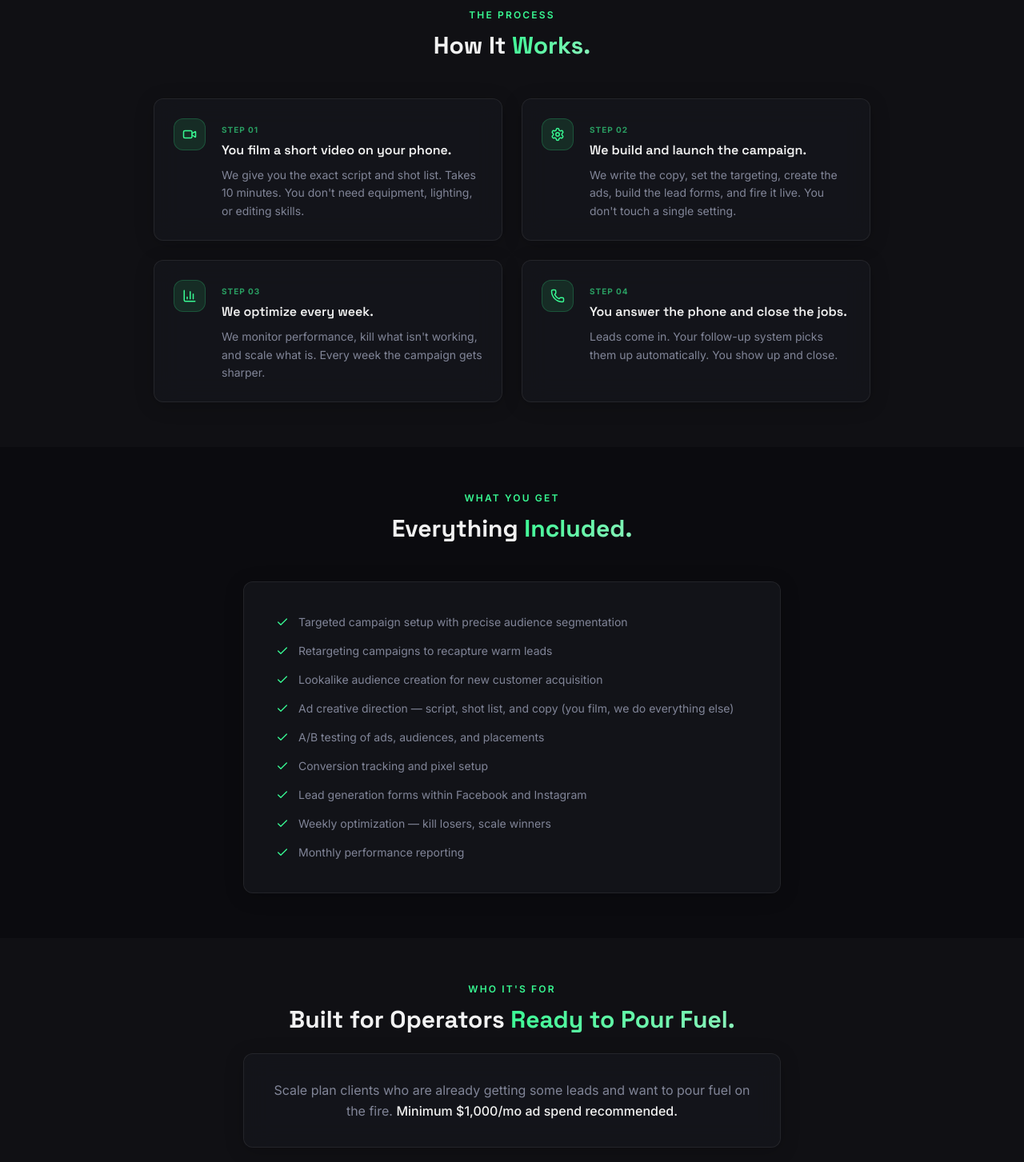
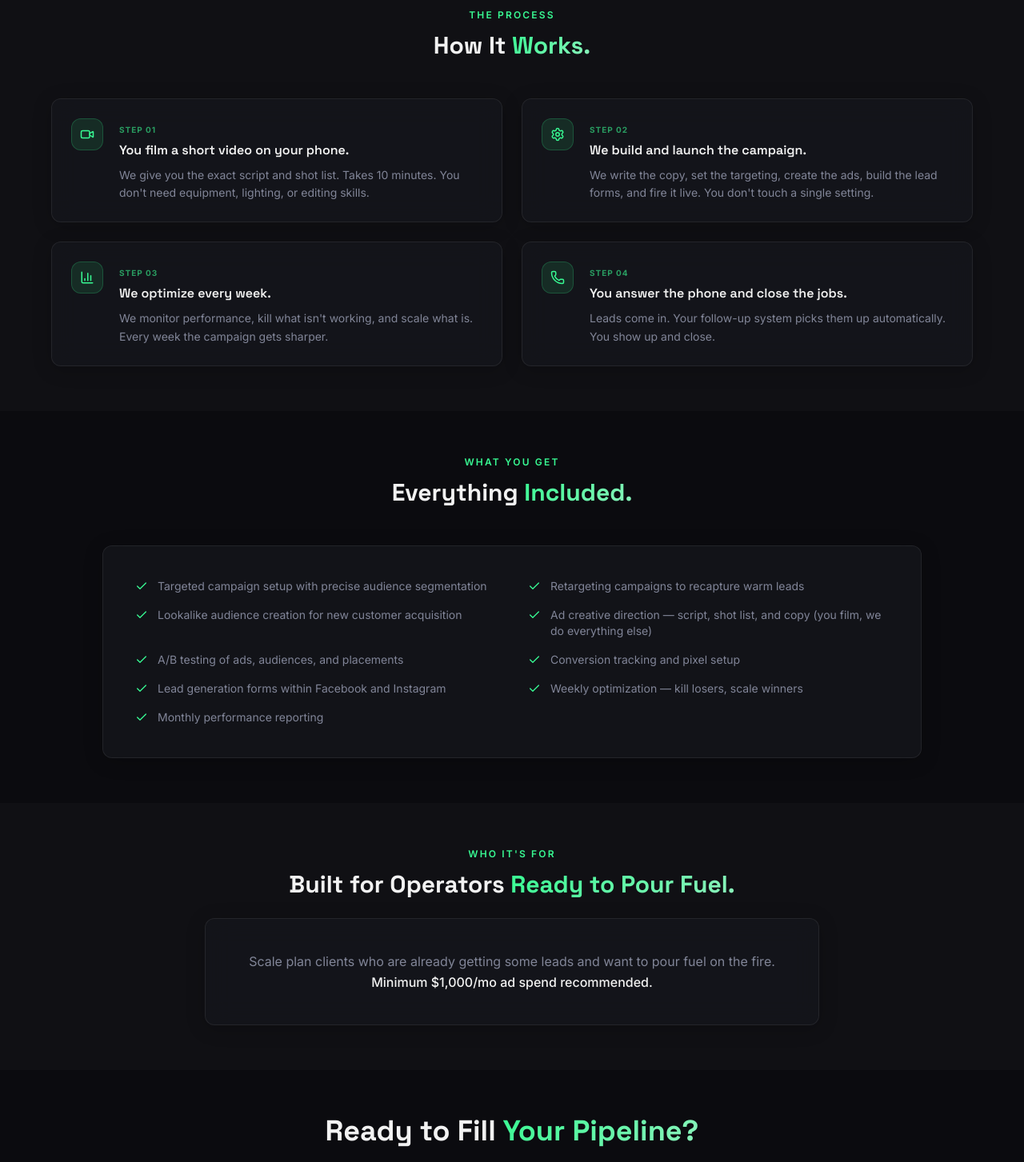
Before and after one commit to jcdammert/scale-mint, a Next.js app: page /meta-ads in a window 1280 px wide. Shown: the part 680-2133 px from the top of the page at 80% size. Built offline with nearby package versions, Linux system fonts and the light colour scheme.

Commit message:
Widen meta-ads and SEO pages to match AI Employee page width

```diff
--- a/src/app/meta-ads/page.tsx
+++ b/src/app/meta-ads/page.tsx
@@ -131,7 +131,7 @@ export default function MetaAdsPage() {
             </h2>
           </motion.div>
 
-          <div className="mx-auto max-w-4xl grid gap-6 md:grid-cols-2">
+          <div className="mx-auto max-w-6xl grid gap-6 md:grid-cols-2">
             {steps.map((s, i) => (
               <motion.div
                 key={s.step}
@@ -178,9 +178,9 @@ export default function MetaAdsPage() {
             initial={isMobile ? false : { opacity: 0, y: 20 }}
             whileInView={{ opacity: 1, y: 0 }}
             viewport={{ once: true }}
-            className="mx-auto max-w-2xl card-glass p-8 md:p-10"
+            className="mx-auto max-w-5xl card-glass p-8 md:p-10"
           >
-            <ul className="space-y-4">
+            <ul className="grid gap-x-10 gap-y-4 md:grid-cols-2">
               {included.map((item) => (
                 <li key={item} className="flex items-start gap-3 text-sm text-muted-foreground">
                   <Check size={16} className="mt-0.5 shrink-0 text-primary" />
@@ -199,7 +199,7 @@ export default function MetaAdsPage() {
             initial={isMobile ? false : { opacity: 0, y: 20 }}
             whileInView={{ opacity: 1, y: 0 }}
             viewport={{ once: true }}
-            className="mx-auto max-w-2xl text-center"
+            className="mx-auto max-w-3xl text-center"
           >
             <p className="text-xs font-semibold uppercase tracking-[0.18em] text-primary mb-3">
               Who It&apos;s For
@@ -207,7 +207,7 @@ export default function MetaAdsPage() {
             <h2 className="font-heading text-2xl md:text-3xl font-bold text-foreground mb-6">
               Built for Operators <span className="text-gradient">Ready to Pour Fuel.</span>
             </h2>
-            <div className="card-glass p-8">
+            <div className="card-glass p-8 md:p-10">
               <p className="text-base leading-relaxed text-muted-foreground">
                 Scale plan clients who are already getting some leads and want to pour fuel on the fire. <span className="text-foreground font-medium">Minimum $1,000/mo ad spend recommended.</span>
               </p>
--- a/src/app/seo/page.tsx
+++ b/src/app/seo/page.tsx
@@ -130,7 +130,7 @@ export default function SeoPage() {
             </p>
           </motion.div>
 
-          <div className="mx-auto max-w-4xl grid gap-6 sm:grid-cols-2">
+          <div className="mx-auto max-w-6xl grid gap-6 sm:grid-cols-2">
             {whatIsItems.map((item, i) => (
               <motion.div
                 key={item.title}
@@ -176,9 +176,9 @@ export default function SeoPage() {
             initial={isMobile ? false : { opacity: 0, y: 20 }}
             whileInView={{ opacity: 1, y: 0 }}
             viewport={{ once: true }}
-            className="mx-auto max-w-2xl card-glass p-8 md:p-10"
+            className="mx-auto max-w-5xl card-glass p-8 md:p-10"
           >
-            <ul className="space-y-4">
+            <ul className="grid gap-x-10 gap-y-4 md:grid-cols-2">
               {included.map((item) => (
                 <li key={item} className="flex items-start gap-3 text-sm text-muted-foreground">
                   <Check size={16} className="mt-0.5 shrink-0 text-primary" />
@@ -197,7 +197,7 @@ export default function SeoPage() {
             initial={isMobile ? false : { opacity: 0, y: 20 }}
             whileInView={{ opacity: 1, y: 0 }}
             viewport={{ once: true }}
-            className="mx-auto max-w-2xl text-center"
+            className="mx-auto max-w-3xl text-center"
           >
             <p className="text-xs font-semibold uppercase tracking-[0.18em] text-primary mb-3">
               Who It&apos;s For
@@ -205,7 +205,7 @@ export default function SeoPage() {
             <h2 className="font-heading text-2xl md:text-3xl font-bold text-foreground mb-6">
               Built for Operators <span className="text-gradient">Thinking Long Term.</span>
             </h2>
-            <div className="card-glass p-8">
+            <div className="card-glass p-8 md:p-10">
               <p className="text-base leading-relaxed text-muted-foreground">
                 Scale plan clients thinking long term. SEO takes 3–6 months to show real results, but once it kicks in it&apos;s the most consistent and lowest cost lead source you&apos;ll ever have.
               </p>
```
